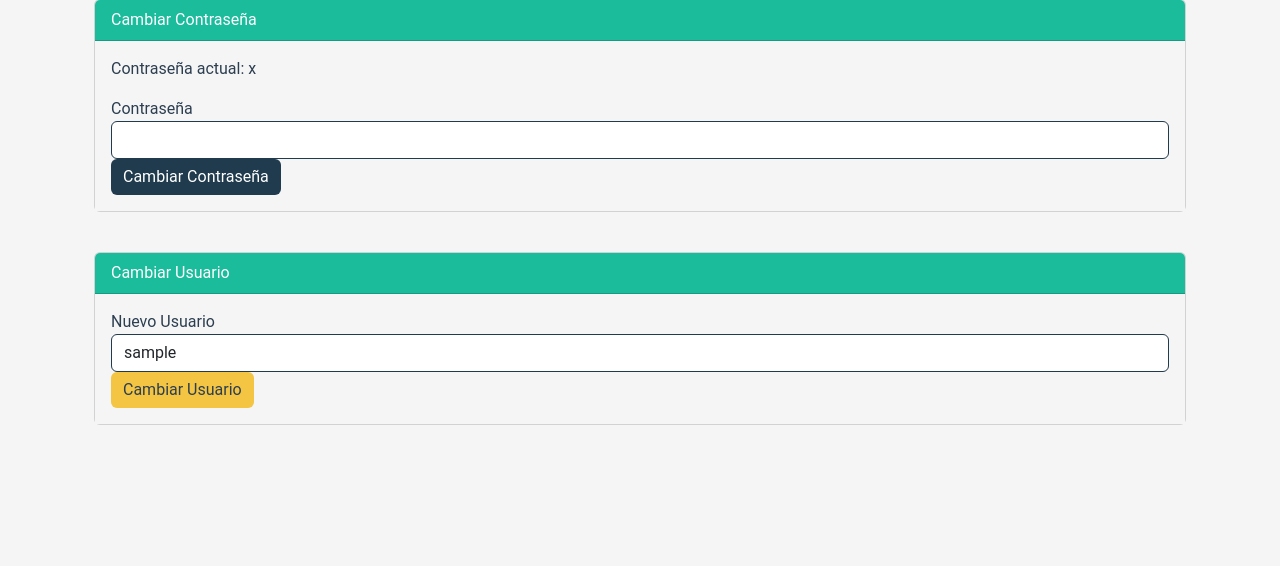
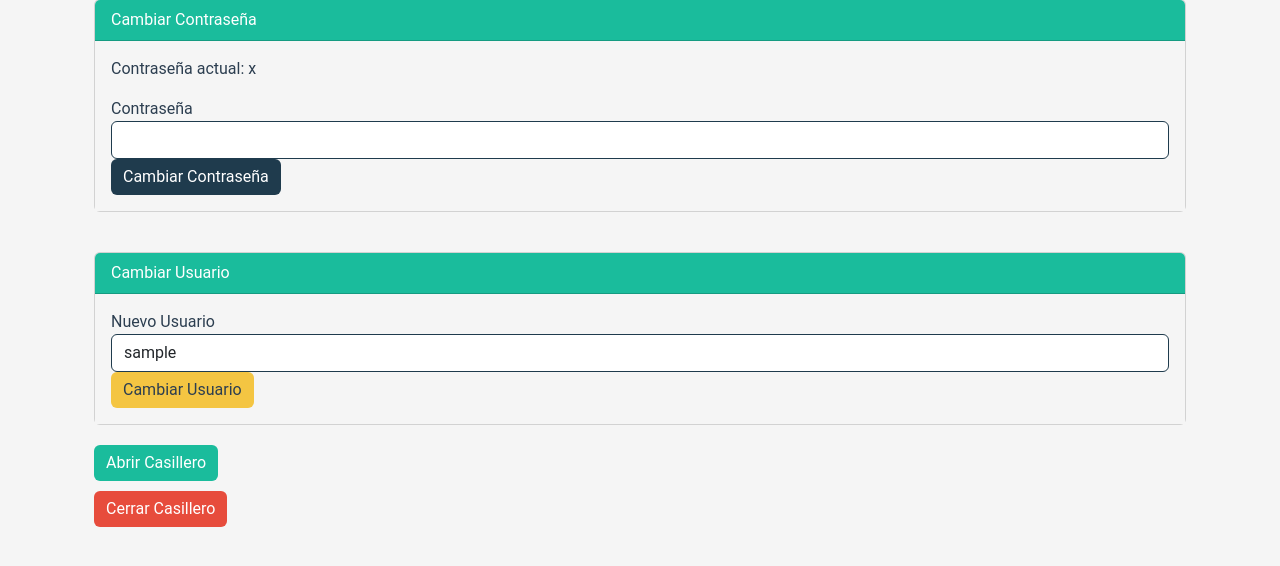
Before and after one commit to AlmaFischer/LockerRoom, a Django app: page /casilleros/1/ in a window 1280 px wide. Shown: the part 145-711 px from the top of the page. Run offline with Django 5.2, Linux system fonts and the light colour scheme; a user stored in the database is signed in; tables that the repository leaves empty hold one stand-in row (values such as "Sample post"); some libraries are stand-ins or nearby versions.

Commit message:
various changes

```diff
--- a/lockers/lapp/templates/casillero_detail.html
+++ b/lockers/lapp/templates/casillero_detail.html
@@ -70,5 +70,21 @@
             </div>
         </form>
         {% endif %}
+
+        <!-- Formulario para abrir el casillero -->
+        <form method="POST" autocomplete="off">
+            {% csrf_token %}
+            <button type="submit" name="abrir_casillero" class="btn" style="background-color: #1ABC9C; border: none; color: #FFFFFF; margin-top: 20px;">
+                Abrir Casillero
+            </button>
+        </form>
+
+        <!-- Formulario para cerrar el casillero -->
+        <form method="POST" autocomplete="off">
+            {% csrf_token %}
+            <button type="submit" name="cerrar_casillero" class="btn" style="background-color: #E74C3C; border: none; color: #FFFFFF; margin-top: 10px;">
+                Cerrar Casillero
+            </button>
+        </form>
     </div>
 {% endblock %}
--- a/lockers/lapp/urls.py
+++ b/lockers/lapp/urls.py
@@ -15,3 +15,8 @@ urlpatterns = [
     path('cameras/<int:pk>/', views.camera_detail, name='camera_detail'),
     path('cameras/<int:pk>/ping/', views.camera_ping, name='camera_ping'),
 ]
+#TODO list:
+#Lo pingo aqui porque asi no se me pierde xd
+#Mejorar Estadisticas
+#Hacer toda la construccion del locker
+#Armar todo xd
--- a/lockers/lapp/views.py
+++ b/lockers/lapp/views.py
@@ -202,6 +202,8 @@ def casillero_detail(request, casillero_id):
     if not request.user.is_superuser and casillero.usuario != request.user:
         return redirect('home')  # Redirige si no tiene permiso
 
+    form = CasilleroPasswordForm(instance=casillero)  # Define el formulario por defecto
+
     if request.method == 'POST':
         # Si se presionó el botón para cambiar la contraseña
         if 'cambiar_contraseña' in request.POST:
@@ -266,14 +268,58 @@ def casillero_detail(request, casillero_id):
 
                 return redirect('casillero_detail', casillero_id=casillero.id)
 
-    else:
-        form = CasilleroPasswordForm(instance=casillero)
+        elif 'abrir_casillero' in request.POST:
+            if request.user.is_superuser:
+                mqtt_message = {
+                    "cam_target": casillero.camera.name,  # Nombre de la cámara asociada
+                    "id": casillero.locker_id[-1],  # ID del casillero (último carácter del ID)
+                    "admin": "True",
+                    "use_cam": "False",
+                    "password": "",  # Nueva contraseña
+                    "action": "open"
+                }
+                send_message("locker_action_g15", json.dumps(mqtt_message))
+            else:
+                #LOGICA DE ABRIR EL CASILLERO CON UNA PASSWORD
+                mqtt_message = {
+                    "cam_target": casillero.camera.name,  # Nombre de la cámara asociada
+                    "id": casillero.locker_id[-1],  # ID del casillero (último carácter del ID)
+                    "admin": "False",
+                    "use_cam": "False",
+                    "password": "",  # CONTRASEÑA PARA ABRIR EL CASILLERO
+                    "action": "open"
+                }
+
+                send_message("locker_action_g15", json.dumps(mqtt_message))
+
+        elif 'cerrar_casillero' in request.POST:
+            if request.user.is_superuser:
+                mqtt_message = {
+                    "cam_target": casillero.camera.name,  # Nombre de la cámara asociada
+                    "id": casillero.locker_id[-1],  # ID del casillero (último carácter del ID)
+                    "admin": "True",
+                    "use_cam": "False",
+                    "password": "",  # Nueva contraseña
+                    "action": "close"
+                }
+                send_message("locker_action_g15", json.dumps(mqtt_message))
+        elif 'abrir_casillero_cam' in request.POST:
+            mqtt_message = {
+                    "cam_target": casillero.camera.name,  # Nombre de la cámara asociada
+                    "id": casillero.locker_id[-1],  # ID del casillero (último carácter del ID)
+                    "admin": "False",
+                    "use_cam": "True",
+                    "password": "",
+                    "action": "open"
+                }
+            send_message("locker_action_g15", json.dumps(mqtt_message))
 
     return render(request, 'casillero_detail.html', {
         'casillero': casillero,
         'form': form,
         'usuarios': usuarios,  # Solo será útil si el usuario es superusuario
     })
+
 
 def camera_list(request):
 
```
